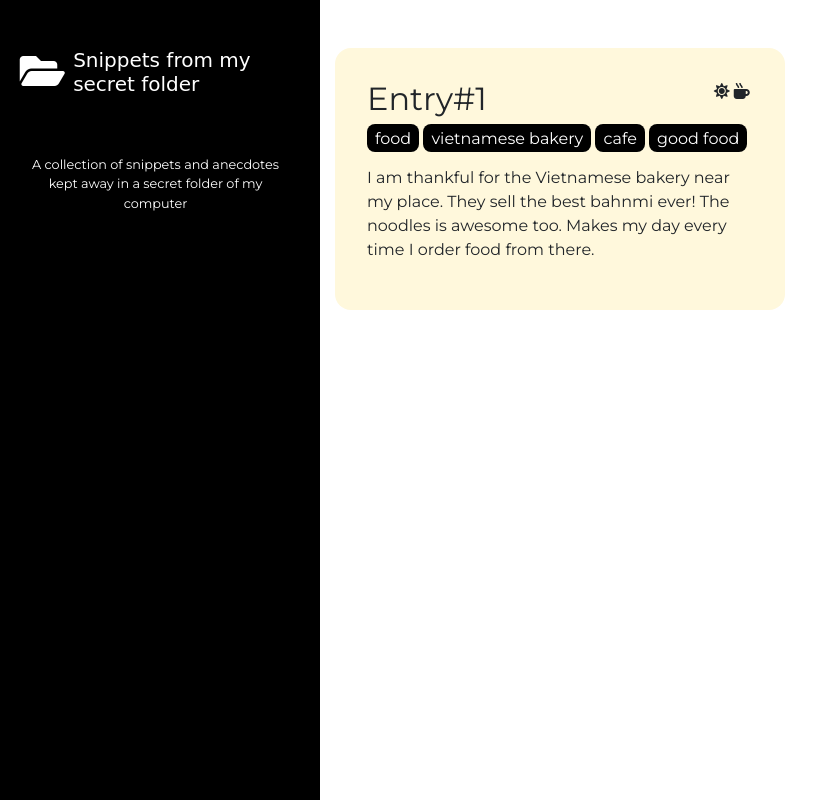
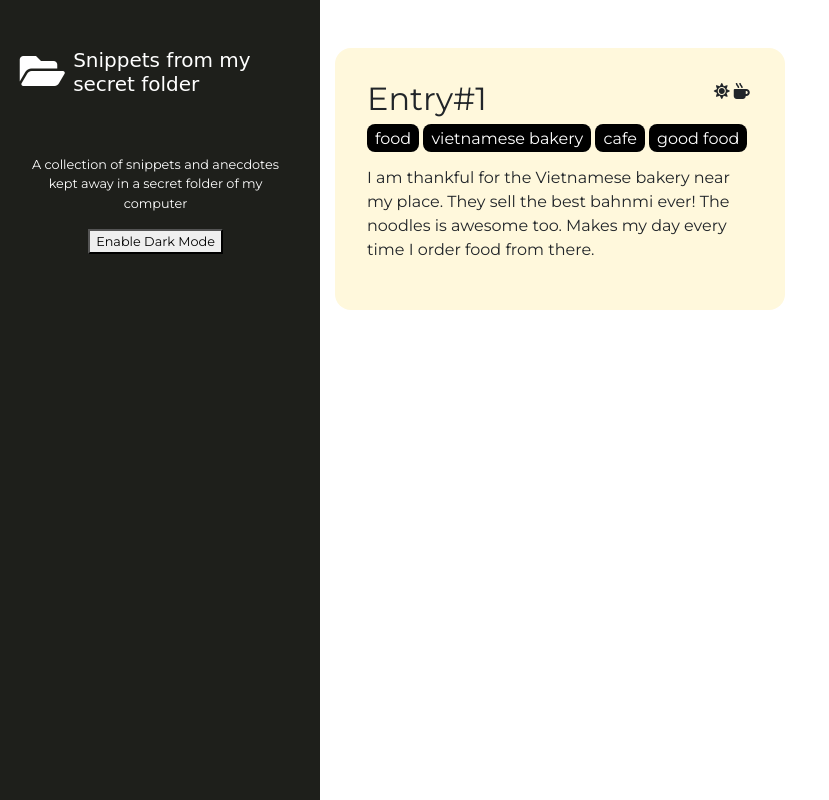
Before and after one commit to apurbzz-1994/php-dbless-blog, a PHP site: the page made by myBlog.php in a window 1280 px wide. Shown: the whole page, without its empty margins (0-829 px from the left). Run offline with PHP 8.4, Linux system fonts and the light colour scheme; some web fonts are replaced.

Commit message:
add initial darkmode feature

```diff
--- a/index.php
+++ b/index.php
@@ -77,7 +77,7 @@
                                     if($file == "." || $file ==".." || $file == ".DS_Store")continue;
                                     $fullFilePath = $directoryPath . "/" . $file;
                                      if(is_dir($fullFilePath)){
-                                         $urlPath = "index.php?filename=" . urlencode($file);
+                                         $urlPath = "myBlog.php?filename=" . urlencode($file);
                                          ?>
                                         <!--display each directory-->
                                         <p>
--- a/myBlog.php
+++ b/myBlog.php
@@ -49,6 +49,7 @@
                 </div>
                 <div class="side-bar-paragraph">
                     <p>A collection of snippets and anecdotes kept away in a secret folder of my computer</p>
+                    <button id="d-mode-toggle">Enable Dark Mode</button>
                 </div>
             </div>
             <div class="col-12 col-md-9 col-lg-9">
@@ -130,5 +131,10 @@
             </div>
         </div>
     </div>
+    <script>
+        document.getElementById("d-mode-toggle").addEventListener("click", function(){
+            document.documentElement.classList.toggle('dark-mode');
+    });
+    </script>
 </body>
 </html>
--- a/style.css
+++ b/style.css
@@ -1,10 +1,20 @@
+:root{
+    transition: all 0.7s linear;
+}
+
+.dark-mode{
+    filter: invert(1) hue-rotate(130deg);
+    transition: all 0.7s linear;
+}
+
 html, body {
     height: 100%;
     font-family: 'Montserrat', sans-serif;
+
 }
 
 .side-bar{
-    background-color: black;
+    background-color: #1e1f1b;
     min-height: 100vh;
 }
 
```
